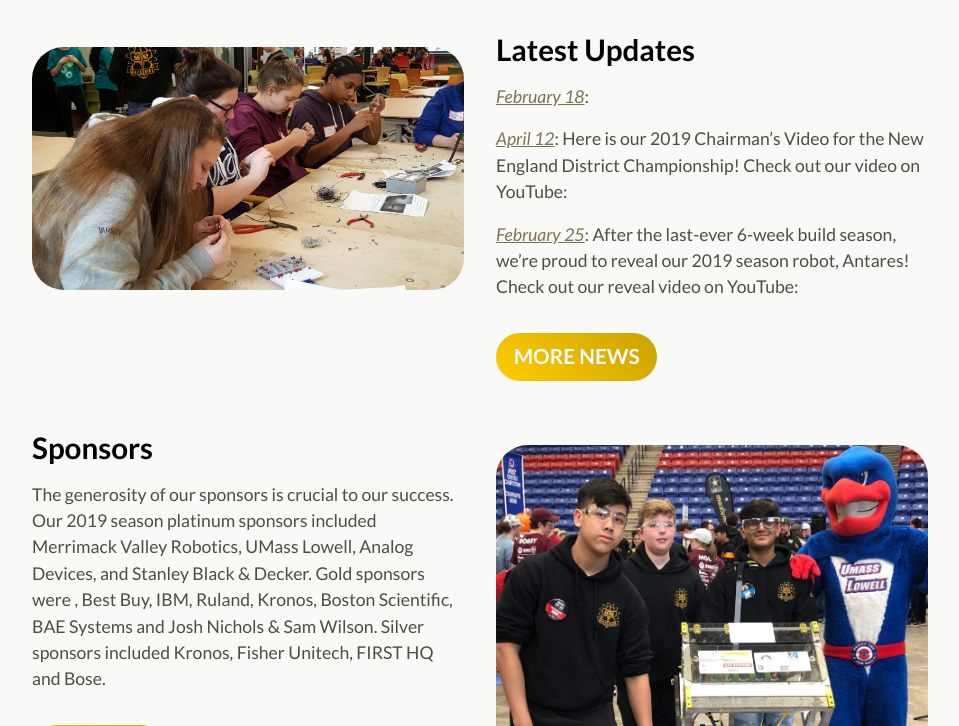
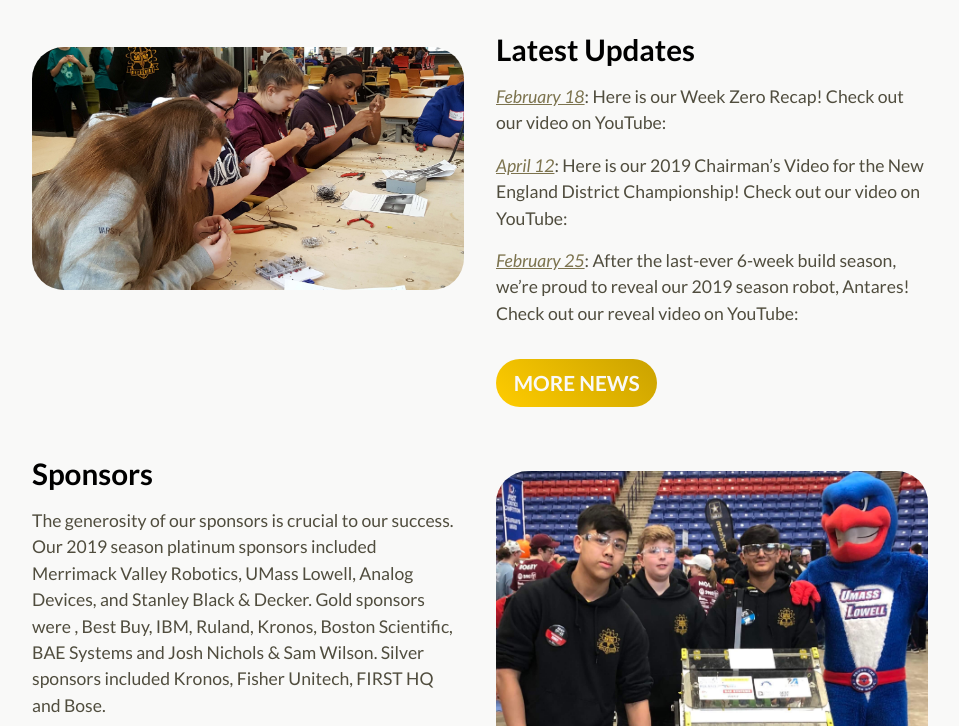
Before and after one commit to perSEVERE-5962/frc5962, a Jekyll site: the page built from index.html, in a window 1280 px wide and 900 px high, scrolled down 844 px, cut to the strip 174-900 px from the top of the window. Shown: the whole strip, without its empty margins (160-1119 px from the left). Built offline with Jekyll 4.4.1, drawn with Linux system fonts in a browser that asks for light colours.

Commit message:
Updated Week Zero Recap

```diff
--- a/_posts/2020-02-18-week-zero-recap.markdown
+++ b/_posts/2020-02-18-week-zero-recap.markdown
@@ -2,3 +2,7 @@
 title: Week Zero Recap
 date: 2020-02-18 03:02:00 Z
 ---
+
+Here is our Week Zero Recap! Check out our video on YouTube:
+
+<p><iframe width="560" height="315" src= "https://www.youtube.com/watch?v=kipbqwNAUQA&feature=youtu.be" allowfullscreen></iframe></p>
```
